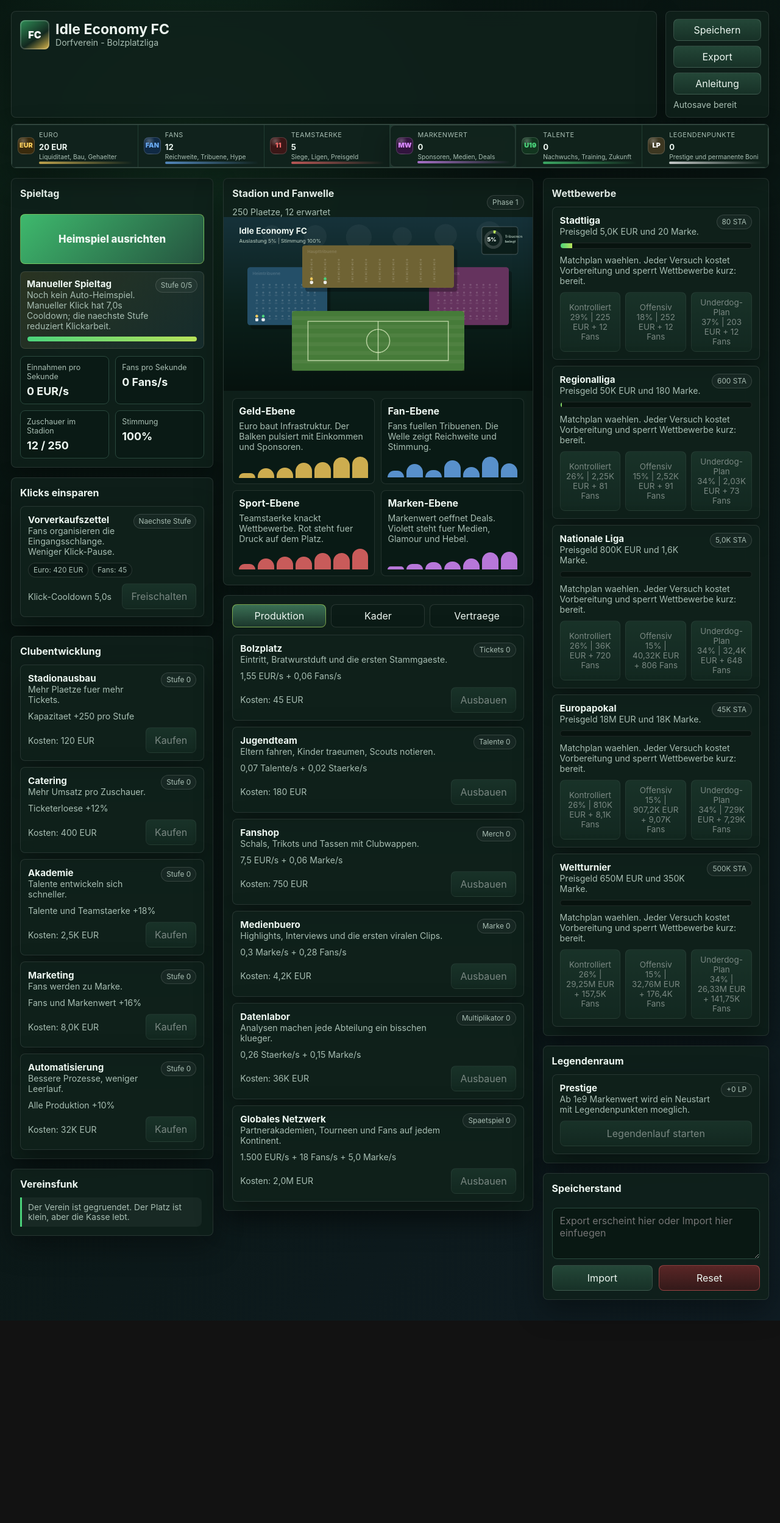
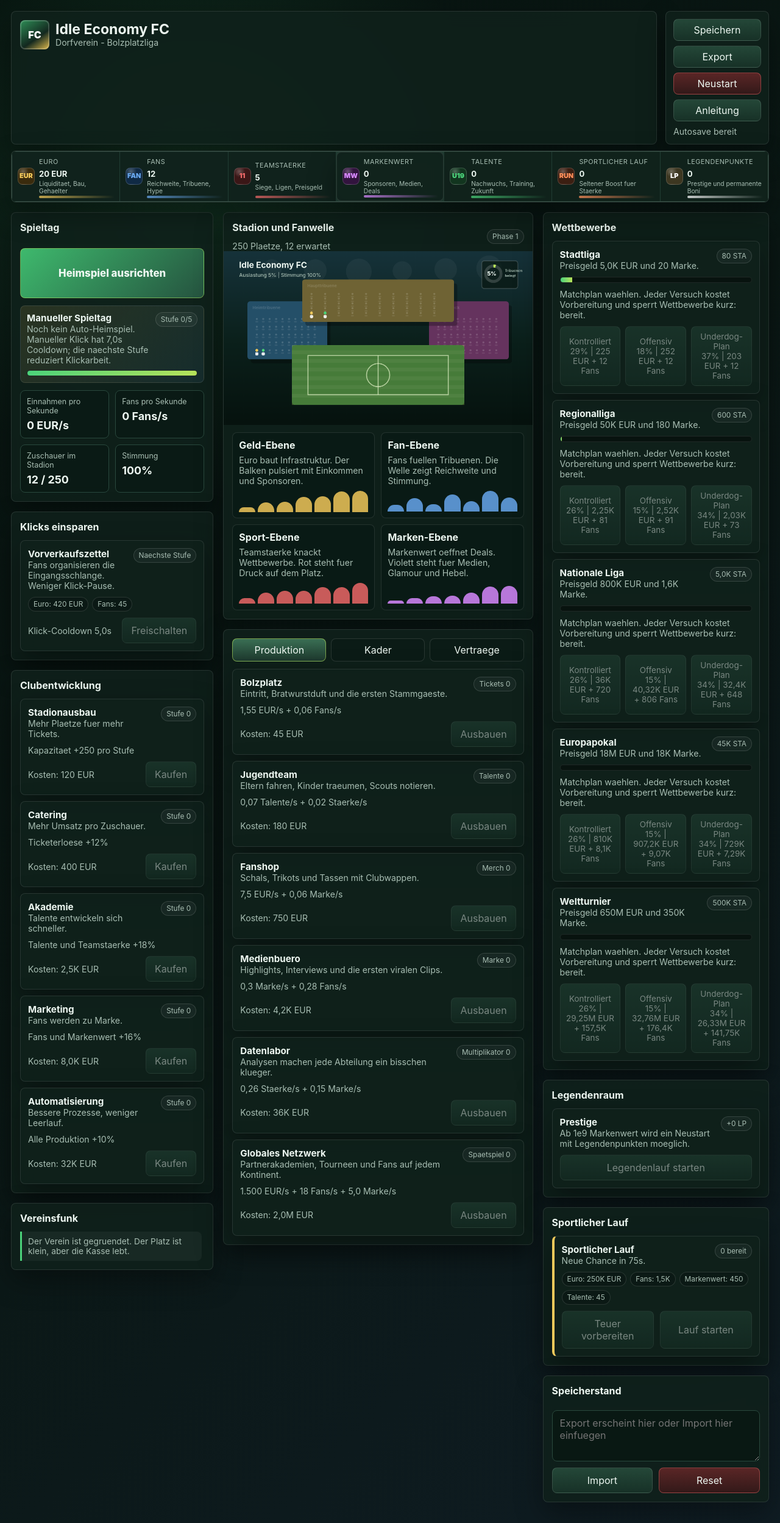
Before and after one commit to stefkowski-cpu/idle-economy, a plain HTML site: page index.html in a window 1280 px wide. Shown: the whole page at 61% size. Before the commit the page ends 2166 px from the top, so only its background shows below. Drawn offline with Linux system fonts and the light colour scheme.

Commit message:
Add restart and sport run boost

```diff
--- a/index.html
+++ b/index.html
@@ -171,7 +171,7 @@
 
     .resource-strip {
       display: grid;
-      grid-template-columns: repeat(6, minmax(96px, 1fr));
+      grid-template-columns: repeat(7, minmax(84px, 1fr));
       gap: 1px;
       overflow: hidden;
       background: rgba(41, 72, 61, .75);
@@ -245,6 +245,7 @@
     .resource.strength { --accent: #ee6868; --accent-dark: #3b1717; }
     .resource.brand { --accent: #d989ff; --accent-dark: #32143e; }
     .resource.talents { --accent: #4bd37b; --accent-dark: #12351f; }
+    .resource.lauf { --accent: #ff8f5a; --accent-dark: #3c1f12; }
     .resource.legends { --accent: #ffffff; --accent-dark: #3d3721; }
 
     .save-panel {
@@ -543,7 +544,7 @@
       }
 
       .resource-strip {
-        grid-template-columns: repeat(3, 1fr);
+        grid-template-columns: repeat(4, 1fr);
       }
     }
 
@@ -565,7 +566,7 @@
       }
 
       .resource-strip {
-        grid-template-columns: repeat(3, minmax(0, 1fr));
+        grid-template-columns: repeat(4, minmax(0, 1fr));
       }
 
       .resource {
@@ -620,6 +621,7 @@
       <div class="save-panel">
         <button id="saveBtn">Speichern</button>
         <button id="exportBtn">Export</button>
+        <button class="danger" id="restartTopBtn">Neustart</button>
         <a class="button-link" href="readme.txt" target="_blank" rel="noopener">Anleitung</a>
         <span class="muted" id="saveStatus">Autosave bereit</span>
       </div>
@@ -721,6 +723,11 @@
             </div>
             <button id="prestigeBtn" disabled>Legendenlauf starten</button>
           </div>
+        </div>
+
+        <div class="panel">
+          <h2>Sportlicher Lauf</h2>
+          <div class="list" id="sportRunPanel"></div>
         </div>
 
         <div class="panel footer-tools">
@@ -902,6 +909,7 @@
       strength: { label: "Teamstaerke", icon: "11", hint: "Siege, Ligen, Preisgeld", className: "strength" },
       brand: { label: "Markenwert", icon: "MW", hint: "Sponsoren, Medien, Deals", className: "brand" },
       talents: { label: "Talente", icon: "U19", hint: "Nachwuchs, Training, Zukunft", className: "talents" },
+      lauf: { label: "Sportlicher Lauf", icon: "RUN", hint: "Seltener Boost fuer Staerke", className: "lauf" },
       legends: { label: "Legendenpunkte", icon: "LP", hint: "Prestige und permanente Boni", className: "legends" }
     };
 
@@ -911,10 +919,12 @@
       strength: Big.from(5),
       brand: Big.from(0),
       talents: Big.from(0),
+      lauf: Big.zero(),
       legends: Big.zero(),
       mood: 1,
       matchCooldown: 0,
       competitionCooldown: 0,
+      sportRun: { active: 0, cooldown: 80 },
       auto: { match: 0, matchTimer: 0 },
       leagueIndex: 0,
       scout: { batch: [], seen: 0 },
@@ -979,6 +989,39 @@
       return state.upgrades[id] || 0;
     }
 
+    function sportRunActive() {
+      return (state.sportRun?.active || 0) > 0;
+    }
+
+    function sportRunCost() {
+      const fans = Math.max(1, Big.toNumber(state.fans));
+      const brand = Math.max(1, Big.toNumber(state.brand));
+      const strength = Math.max(1, Big.toNumber(state.strength));
+      return {
+        euro: Math.max(250000, Math.round(strength * 900 + brand * 80)),
+        fans: Math.max(1500, Math.round(fans * .42)),
+        brand: Math.max(450, Math.round(brand * .32 + 450)),
+        talents: Math.max(45, 35 + state.leagueIndex * 18)
+      };
+    }
+
+    function buySportRun() {
+      if ((state.sportRun.cooldown || 0) > 0 || !payCosts(sportRunCost())) return;
+      state.lauf = Big.add(state.lauf, Big.one());
+      state.sportRun.cooldown = 300 + state.leagueIndex * 45;
+      addLog("Sportlicher Lauf vorbereitet. Die Mannschaft kann jetzt in einen heissen Rhythmus kommen.");
+      render();
+    }
+
+    function activateSportRun() {
+      if (sportRunActive() || Big.cmp(state.lauf, Big.one()) < 0) return;
+      state.lauf = Big.sub(state.lauf, Big.one());
+      state.sportRun.active = 90;
+      state.mood = Math.min(2.5, state.mood + .18);
+      addLog("Sportlicher Lauf aktiviert: 90 Sekunden deutlich mehr sportliche Entwicklung.");
+      render();
+    }
+
     function capNumber(value, max) {
       return Math.min(Big.toNumber(value), max);
     }
@@ -990,10 +1033,11 @@
       const marketing = 1 + upgradeLevel("marketing") * .16;
       const allTrainer = 1 + trainerBonus("all");
       const legend = 1 + Math.log10(1 + Big.toNumber(state.legends)) * .35;
+      const run = sportRunActive() ? 4.25 : 1;
       return {
         euro: auto * catering * allTrainer * legend,
         fans: auto * marketing * allTrainer * legend,
-        strength: auto * academy * (1 + trainerBonus("strength")) * allTrainer * legend,
+        strength: auto * academy * (1 + trainerBonus("strength")) * allTrainer * legend * run,
         brand: auto * marketing * (1 + trainerBonus("brand")) * allTrainer * legend,
         talents: auto * academy * allTrainer * legend
       };
@@ -1313,6 +1357,8 @@
       state.mood = Math.max(1, state.mood - dt * .006);
       state.matchCooldown = Math.max(0, (state.matchCooldown || 0) - dt);
       state.competitionCooldown = Math.max(0, (state.competitionCooldown || 0) - dt);
+      state.sportRun.active = Math.max(0, (state.sportRun.active || 0) - dt);
+      state.sportRun.cooldown = Math.max(0, (state.sportRun.cooldown || 0) - dt);
 
       const interval = autoInterval();
       if (interval > 0) {
@@ -1353,9 +1399,11 @@
           strength: Big.from(loaded.strength),
           brand: Big.from(loaded.brand),
           talents: Big.from(loaded.talents),
+          lauf: Big.from(loaded.lauf),
           legends: Big.from(loaded.legends),
           matchCooldown: loaded.matchCooldown || 0,
           competitionCooldown: loaded.competitionCooldown || 0,
+          sportRun: { ...fresh.sportRun, ...(loaded.sportRun || {}) },
           auto: { ...fresh.auto, ...(loaded.auto || {}) },
           scout: { ...fresh.scout, ...(loaded.scout || {}) },
           lines: { ...fresh.lines, ...(loaded.lines || {}) },
@@ -1410,6 +1458,7 @@
         ["strength", Big.fmt(state.strength)],
         ["brand", Big.fmt(state.brand)],
         ["talents", Big.fmt(state.talents)],
+        ["lauf", sportRunActive() ? trim(state.sportRun.active, 0) + "s aktiv" : Big.fmt(state.lauf)],
         ["legends", Big.fmt(state.legends)]
       ].map(([key, value]) => {
         const meta = resourceMeta[key];
@@ -1438,8 +1487,10 @@
         renderUpgrades();
         renderTab();
         renderCompetitions();
+        renderSportRun();
         renderFeed();
       } else {
+        renderSportRun();
         updateButtons();
       }
       drawStadium();
@@ -1502,6 +1553,26 @@
         </div>
       </article>` : `<article class="card"><h3>Maximal automatisiert</h3><p class="muted">Der Spieltag laeuft so eigenstaendig, wie ein Fussballkonzern eben laufen kann.</p></article>`;
       document.getElementById("automationList").innerHTML = nextCard + owned;
+    }
+
+    function renderSportRun() {
+      const cost = sportRunCost();
+      const active = sportRunActive();
+      const available = (state.sportRun.cooldown || 0) <= 0;
+      const status = active
+        ? "Aktiv fuer " + trim(state.sportRun.active, 1) + "s: Teamstaerke-Produktion x4,25."
+        : (available ? "Seltene Chance verfuegbar. Sehr teuer, aber sportlich massiv." : "Neue Chance in " + trim(state.sportRun.cooldown, 1) + "s.");
+      document.getElementById("sportRunPanel").innerHTML = `<article class="card decision-card">
+        <div class="card-head">
+          <div><h3>Sportlicher Lauf</h3><p class="muted">${status}</p></div>
+          <span class="tag">${Big.fmt(state.lauf)} bereit</span>
+        </div>
+        <div class="cost-list">${formatCosts(cost)}</div>
+        <div class="split">
+          <button data-action="buy-run" ${available && canPayCosts(cost) ? "" : "disabled"}>Teuer vorbereiten</button>
+          <button data-action="activate-run" ${!active && Big.cmp(state.lauf, Big.one()) >= 0 ? "" : "disabled"}>Lauf starten</button>
+        </div>
+      </article>`;
     }
 
     function formatCosts(costs) {
@@ -1696,6 +1767,12 @@
       document.querySelectorAll("button[data-action='scout-refresh']").forEach(button => {
         button.disabled = !canPayCosts(scoutCost());
       });
+      document.querySelectorAll("button[data-action='buy-run']").forEach(button => {
+        button.disabled = (state.sportRun.cooldown || 0) > 0 || !canPayCosts(sportRunCost());
+      });
+      document.querySelectorAll("button[data-action='activate-run']").forEach(button => {
+        button.disabled = sportRunActive() || Big.cmp(state.lauf, Big.one()) < 0;
+      });
     }
 
     function labelFor(key) {
@@ -1841,6 +1918,7 @@
     document.getElementById("exportBtn").addEventListener("click", exportSave);
     document.getElementById("importBtn").addEventListener("click", importSave);
     document.getElementById("resetBtn").addEventListener("click", resetGame);
+    document.getElementById("restartTopBtn").addEventListener("click", resetGame);
     document.getElementById("prestigeBtn").addEventListener("click", prestige);
     document.getElementById("tabs").addEventListener("click", event => {
       const button = event.target.closest("button[data-tab]");
@@ -1863,6 +1941,8 @@
       if (action === "contract") signContract(id);
       if (action === "competition") playCompetition(id, button.dataset.plan);
       if (action === "automation") buyAutomation();
+      if (action === "buy-run") buySportRun();
+      if (action === "activate-run") activateSportRun();
     });
 
     render();
```
Also changed, not shown: readme.txt.
